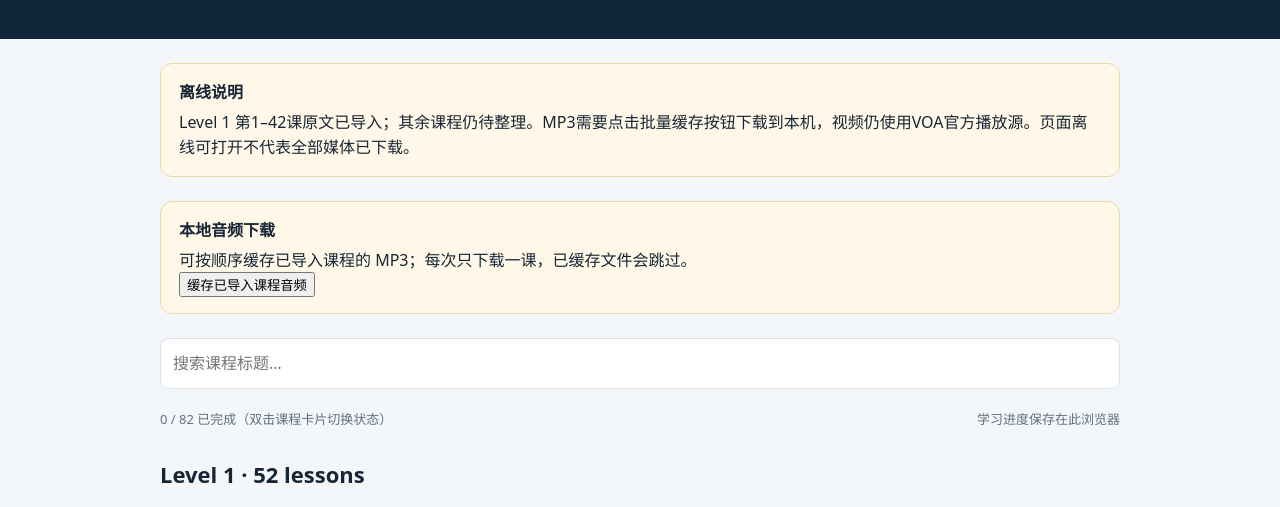
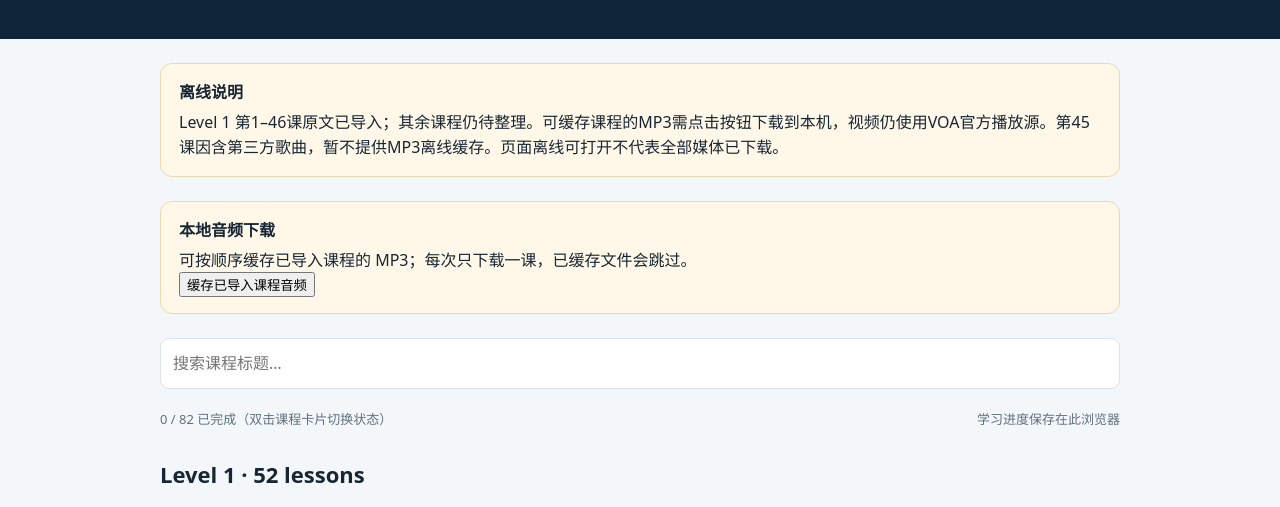
Before and after one commit to YM782/voa-english-academy, a plain HTML site: page index.html in a window 1280 px wide. Shown: the part 240-747 px from the top of the page. Drawn offline with Linux system fonts and the light colour scheme.

Commit message:
Update offline notice and Level 1 import progress to 46 lessons

```diff
--- a/index.html
+++ b/index.html
@@ -1 +1 @@
-<!doctype html><html lang="zh-CN"><head><meta charset="utf-8"><meta name="viewport" content="width=device-width,initial-scale=1"><meta name="theme-color" content="#10243a"><link rel="manifest" href="manifest.webmanifest"><title>VOA English Academy</title><link rel="stylesheet" href="style.css"></head><body><header><div class="wrap"><p class="eyebrow">PERSONAL LEARNING LIBRARY</p><h1>VOA English Academy</h1><p>82 lessons · American English · Offline-ready</p><div class="status" id="status">Checking offline cache…</div></div></header><main class="wrap"><section class="notice"><strong>离线说明</strong><p>Level 1 第1–42课原文已导入；其余课程仍待整理。MP3需要点击批量缓存按钮下载到本机，视频仍使用VOA官方播放源。页面离线可打开不代表全部媒体已下载。</p></section><section class="notice"><strong>本地音频下载</strong><p id="batchStatus">可按顺序缓存已导入课程的 MP3；每次只下载一课，已缓存文件会跳过。</p><button id="batchAudio">缓存已导入课程音频</button></section><div class="toolbar"><input id="search" placeholder="搜索课程标题…" aria-label="搜索课程"><button id="install" hidden>安装到电脑</button></div><div class="progress"><span id="count">0 / 82 已完成</span><span>学习进度保存在此浏览器</span></div><div id="courses"></div><footer>课程内容来源：VOA Learning English（learningenglish.voanews.com）。VOA Learning English 自制文章和音频按其公开转载政策使用并注明来源；第三方素材不在该许可范围内。本站为个人学习索引。</footer></main><script src="app.js"></script></body></html>
+<!doctype html><html lang="zh-CN"><head><meta charset="utf-8"><meta name="viewport" content="width=device-width,initial-scale=1"><meta name="theme-color" content="#10243a"><link rel="manifest" href="manifest.webmanifest"><title>VOA English Academy</title><link rel="stylesheet" href="style.css"></head><body><header><div class="wrap"><p class="eyebrow">PERSONAL LEARNING LIBRARY</p><h1>VOA English Academy</h1><p>82 lessons · American English · Offline-ready</p><div class="status" id="status">Checking offline cache…</div></div></header><main class="wrap"><section class="notice"><strong>离线说明</strong><p>Level 1 第1–46课原文已导入；其余课程仍待整理。可缓存课程的MP3需点击按钮下载到本机，视频仍使用VOA官方播放源。第45课因含第三方歌曲，暂不提供MP3离线缓存。页面离线可打开不代表全部媒体已下载。</p></section><section class="notice"><strong>本地音频下载</strong><p id="batchStatus">可按顺序缓存已导入课程的 MP3；每次只下载一课，已缓存文件会跳过。</p><button id="batchAudio">缓存已导入课程音频</button></section><div class="toolbar"><input id="search" placeholder="搜索课程标题…" aria-label="搜索课程"><button id="install" hidden>安装到电脑</button></div><div class="progress"><span id="count">0 / 82 已完成</span><span>学习进度保存在此浏览器</span></div><div id="courses"></div><footer>课程内容来源：VOA Learning English（learningenglish.voanews.com）。VOA Learning English 自制文章和音频按其公开转载政策使用并注明来源；第三方素材不在该许可范围内。本站为个人学习索引。</footer></main><script src="app.js"></script></body></html>
```
